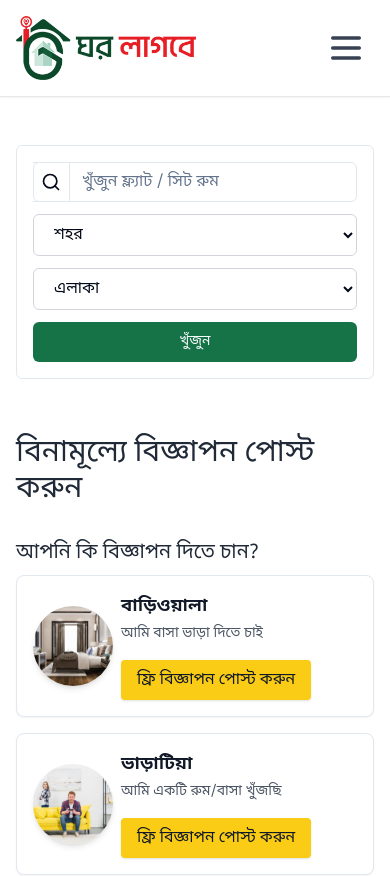
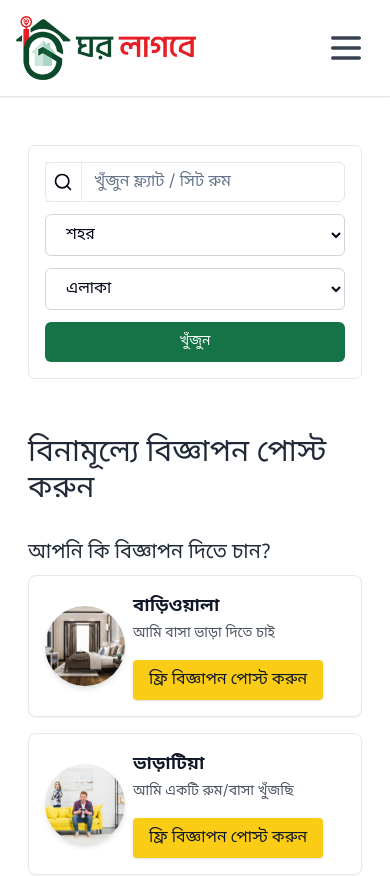
Before and after one commit to Anik-nath/ghorlagbe-frontend, a React (Vite) app: page /post-ad in a window 390 px wide. Shown: the top 876 px of the page. Built offline with nearby package versions, Linux system fonts and the light colour scheme.

Commit message:
fix: adjust padding in PostAdPage for improved layout consistency

```diff
--- a/src/pages/PostAdPage.tsx
+++ b/src/pages/PostAdPage.tsx
@@ -40,7 +40,7 @@ export default function HomePage() {
 
   return (
     <div className="min-h-screen">
-      <div className="my-12 max-w-6xl mx-auto px-4">
+      <div className="my-12 max-w-6xl mx-auto md:px-4 px-7">
         {/* Search */}
         <section className="max-w-6xl mb-6">
           <SearchForm setSearchType={() => {}} />
```
